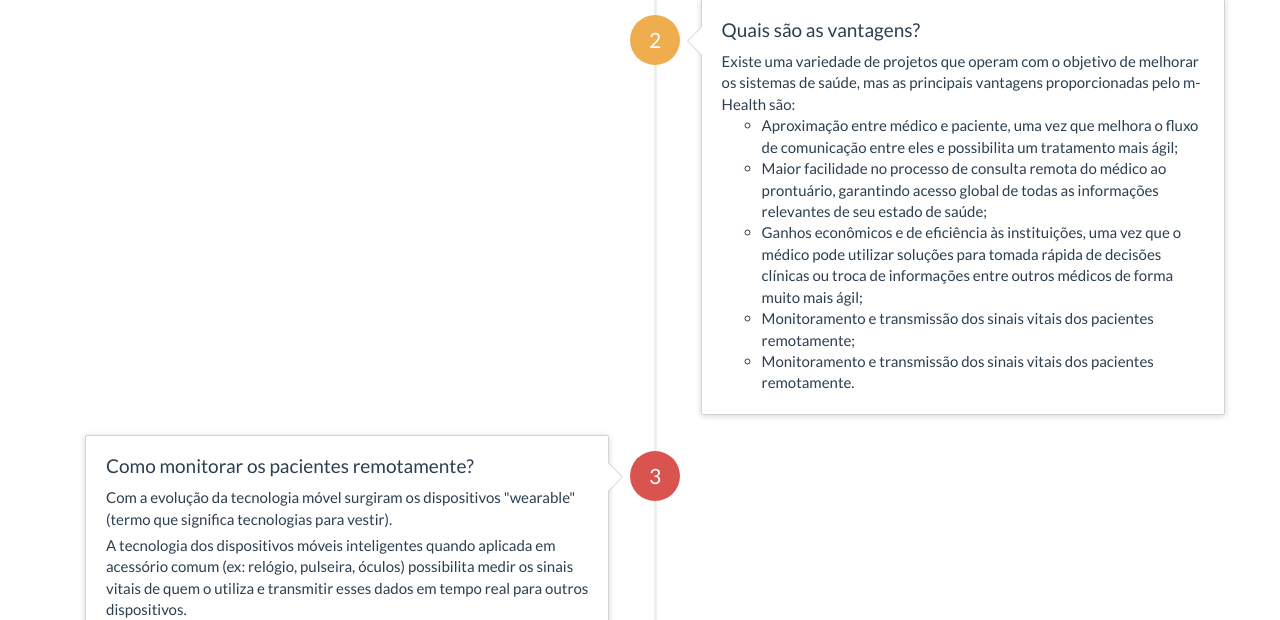
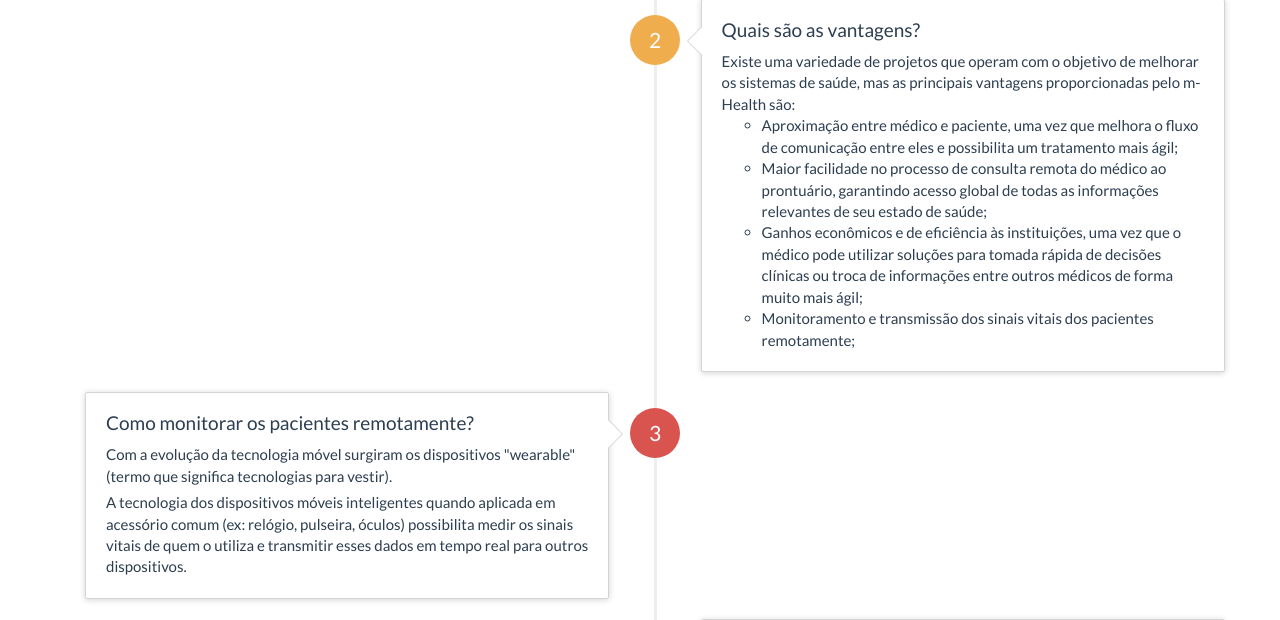
Before and after one commit to cesarbcruz/ProjectMobileHealth, a Django app: a page that uses core/templates/presentation.html in a window 1280 px wide. Shown: the part 409-1029 px from the top of the page. Run offline with Django 3.2, Linux system fonts and the light colour scheme; some libraries are stand-ins or nearby versions.

Commit message:
modulo web apresentacao

```diff
--- a/core/templates/presentation.html
+++ b/core/templates/presentation.html
@@ -36,7 +36,6 @@
                 <li>Maior facilidade no processo de consulta remota do médico ao prontuário, garantindo acesso global de todas as informações relevantes de seu estado de saúde;</li>
                 <li>Ganhos econômicos e de eficiência às instituições, uma vez que o médico pode utilizar soluções para tomada rápida de decisões clínicas ou troca de informações entre outros médicos de forma muito mais ágil;</li>
                 <li>Monitoramento e transmissão dos sinais vitais dos pacientes remotamente;</li>
-                <li>Monitoramento e transmissão dos sinais vitais dos pacientes remotamente.</li>
             </ul>
         </div>
       </div>
```
